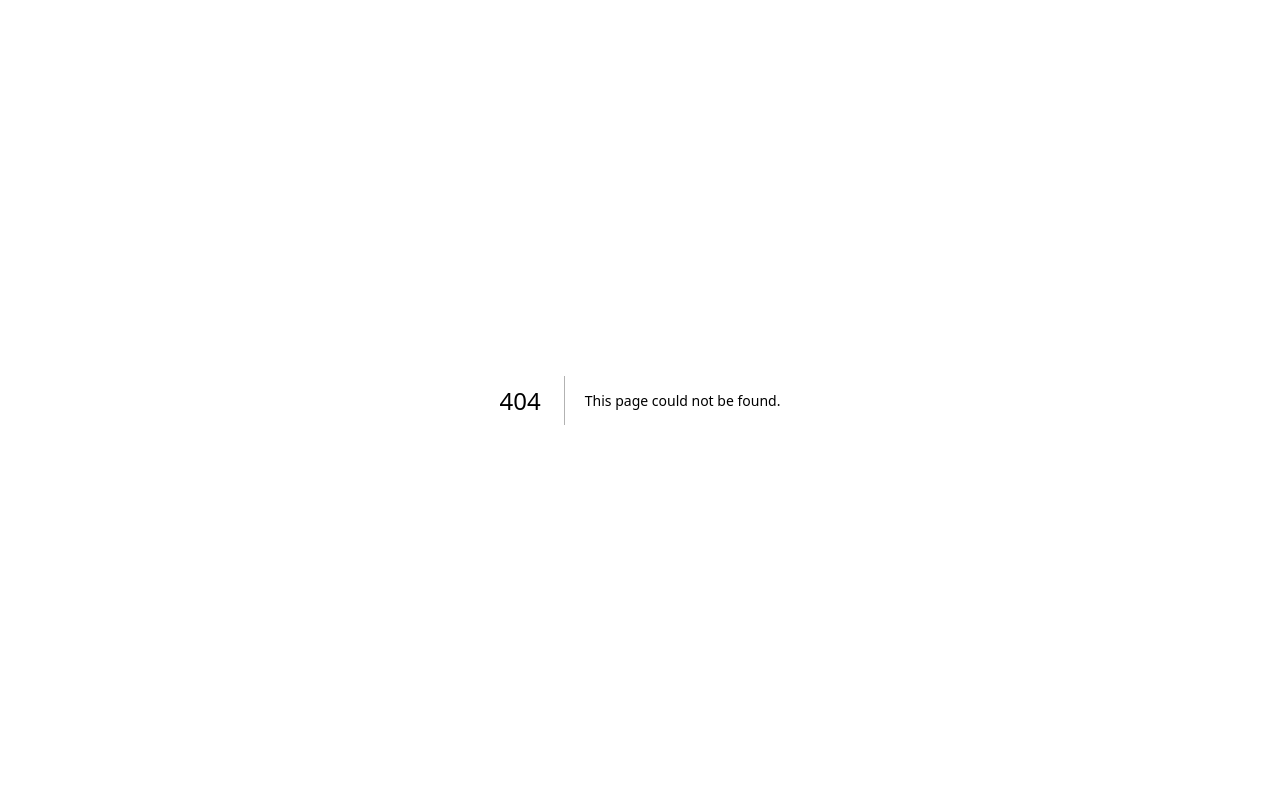
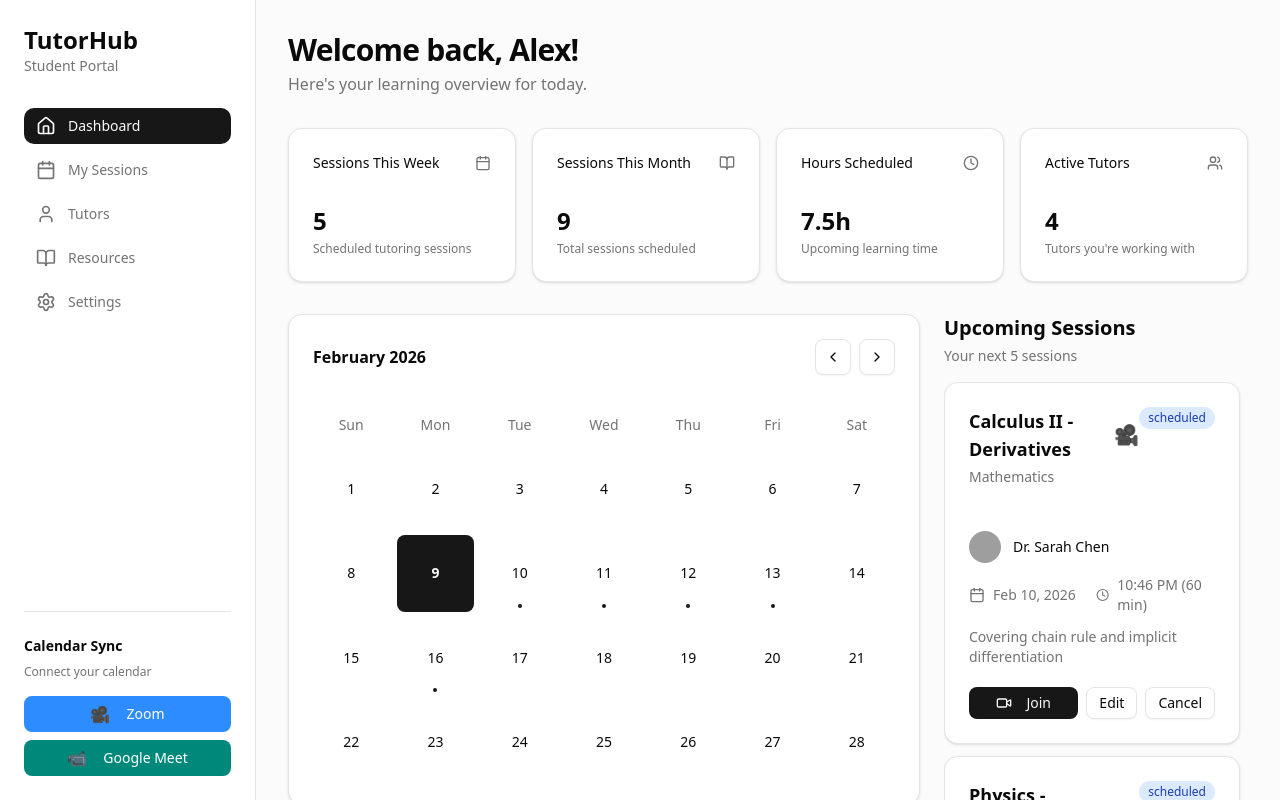
Before and after one commit to dot-enny/tutor-hub, a Next.js app: page /dashboard in a window 1280 px wide. Before the commit this address had no page. Shown: the top 800 px of the page. Built offline with nearby package versions, Linux system fonts and the light colour scheme; grey boxes are pictures that could not be loaded.

Commit message:
feat: implement initial dashboard page with sidebar, stats, calendar, and meeting platform sync functionality

```diff
--- /dev/null
+++ b/app/dashboard/page.tsx
@@ -0,0 +1,122 @@
+"use client";
+
+import { SessionCard } from "@/components/session-card";
+import { StatsCard } from "@/components/stats-card";
+import { DashboardSidebar } from "@/components/dashboard-sidebar";
+import { CalendarView } from "@/components/calendar-view";
+import { getDashboardStats, getUpcomingSessions, mockSessions, mockStudent } from "@/lib/mock-data";
+import { BookOpen, Calendar, Clock, Users } from "lucide-react";
+
+export default function DashboardPage() {
+    const stats = getDashboardStats();
+    const upcomingSessions = getUpcomingSessions();
+
+    const handleJoinSession = (sessionId: string) => {
+        console.log("Joining session:", sessionId);
+        // TODO: Open meeting link in new tab
+    };
+
+    const handleEditSession = (sessionId: string) => {
+        console.log("Editing session:", sessionId);
+        // TODO: Open edit dialog
+    };
+
+    const handleCancelSession = (sessionId: string) => {
+        console.log("Cancelling session:", sessionId);
+        // TODO: Show confirmation dialog
+    };
+
+    const handleDateSelect = (date: Date) => {
+        console.log("Selected date:", date);
+        // TODO: Filter sessions by date or navigate to sessions page
+    };
+
+    return (
+        <div className="flex min-h-screen bg-muted/40">
+            {/* Sidebar */}
+            <DashboardSidebar />
+
+            {/* Main Content */}
+            <div className="flex-1 ml-64">
+                <div className="p-8 space-y-8">
+                    {/* Header */}
+                    <div className="flex items-center justify-between">
+                        <div>
+                            <h1 className="text-3xl font-bold tracking-tight">
+                                Welcome back, {mockStudent.name.split(" ")[0]}!
+                            </h1>
+                            <p className="text-muted-foreground mt-1">
+                                Here&apos;s your learning overview for today.
+                            </p>
+                        </div>
+                    </div>
+
+                    {/* Stats Grid */}
+                    <div className="grid gap-4 md:grid-cols-2 lg:grid-cols-4">
+                        <StatsCard
+                            title="Sessions This Week"
+                            value={stats.sessionsThisWeek}
+                            icon={Calendar}
+                            description="Scheduled tutoring sessions"
+                        />
+                        <StatsCard
+                            title="Sessions This Month"
+                            value={stats.sessionsThisMonth}
+                            icon={BookOpen}
+                            description="Total sessions scheduled"
+                        />
+                        <StatsCard
+                            title="Hours Scheduled"
+                            value={`${stats.totalHoursScheduled}h`}
+                            icon={Clock}
+                            description="Upcoming learning time"
+                        />
+                        <StatsCard
+                            title="Active Tutors"
+                            value={stats.activeTutors}
+                            icon={Users}
+                            description="Tutors you're working with"
+                        />
+                    </div>
+
+                    {/* Main Content - Calendar and Upcoming Sessions */}
+                    <div className="grid gap-6 lg:grid-cols-3">
+                        {/* Calendar - Takes up 2 columns on large screens */}
+                        <div className="lg:col-span-2">
+                            <CalendarView sessions={mockSessions} onDateSelect={handleDateSelect} />
+                        </div>
+
+                        {/* Upcoming Sessions */}
+                        <div className="space-y-4">
+                            <div>
+                                <h2 className="text-xl font-semibold">Upcoming Sessions</h2>
+                                <p className="text-sm text-muted-foreground mt-1">
+                                    Your next {upcomingSessions.length} sessions
+                                </p>
+                            </div>
+                            <div className="space-y-3 max-h-[600px] overflow-y-auto pr-2">
+                                {upcomingSessions.length > 0 ? (
+                                    upcomingSessions.map((session) => (
+                                        <SessionCard
+                                            key={session.id}
+                                            session={session}
+                                            onJoin={() => handleJoinSession(session.id)}
+                                            onEdit={() => handleEditSession(session.id)}
+                                            onCancel={() => handleCancelSession(session.id)}
+                                        />
+                                    ))
+                                ) : (
+                                    <div className="text-center py-12 text-muted-foreground">
+                                        <Calendar className="h-12 w-12 mx-auto mb-4 opacity-50" />
+                                        <p>No upcoming sessions</p>
+                                        <p className="text-sm mt-2">Schedule a session to get started</p>
+                                    </div>
+                                )}
+                            </div>
+                        </div>
+                    </div>
+                </div>
+            </div>
+        </div>
+    );
+}
--- /dev/null
+++ b/components/dashboard-sidebar.tsx
@@ -0,0 +1,88 @@
+"use client";
+
+import Link from "next/link";
+import { usePathname } from "next/navigation";
+import { SyncButton } from "@/components/sync-button";
+import { Card } from "@/components/ui/card";
+import { Home, Calendar, BookOpen, Settings, User } from "lucide-react";
+import { cn } from "@/lib/utils";
+
+const navigationItems = [
+    {
+        name: "Dashboard",
+        href: "/dashboard",
+        icon: Home,
+    },
+    {
+        name: "My Sessions",
+        href: "/dashboard/sessions",
+        icon: Calendar,
+    },
+    {
+        name: "Tutors",
+        href: "/dashboard/tutors",
+        icon: User,
+    },
+    {
+        name: "Resources",
+        href: "/dashboard/resources",
+        icon: BookOpen,
+    },
+    {
+        name: "Settings",
+        href: "/dashboard/settings",
+        icon: Settings,
+    },
+];
+
+export function DashboardSidebar() {
+    const pathname = usePathname();
+
+    return (
+        <div className="fixed left-0 top-0 h-screen w-64 border-r bg-background p-6 flex flex-col">
+            {/* Logo/Brand */}
+            <div className="mb-8">
+                <h1 className="text-2xl font-bold">TutorHub</h1>
+                <p className="text-sm text-muted-foreground">Student Portal</p>
+            </div>
+
+            {/* Navigation */}
+            <nav className="flex-1 space-y-2">
+                {navigationItems.map((item) => {
+                    const isActive = pathname === item.href;
+                    const Icon = item.icon;
+
+                    return (
+                        <Link
+                            key={item.href}
+                            href={item.href}
+                            className={cn(
+                                "flex items-center gap-3 rounded-lg px-3 py-2 text-sm font-medium transition-colors",
+                                isActive
+                                    ? "bg-primary text-primary-foreground"
+                                    : "text-muted-foreground hover:bg-accent hover:text-accent-foreground"
+                            )}
+                        >
+                            <Icon className="h-5 w-5" />
+                            {item.name}
+                        </Link>
+                    );
+                })}
+            </nav>
+
+            {/* Sync Section */}
+            <div className="space-y-4 border-t pt-6">
+                <div>
+                    <h3 className="text-sm font-semibold mb-2">Calendar Sync</h3>
+                    <p className="text-xs text-muted-foreground mb-3">
+                        Connect your calendar
+                    </p>
+                </div>
+                <div className="space-y-2">
+                    <SyncButton platform="zoom" />
+                    <SyncButton platform="google-meet" />
+                </div>
+            </div>
+        </div>
+    );
+}
--- a/components/sync-button.tsx
+++ b/components/sync-button.tsx
@@ -47,7 +47,7 @@ export function SyncButton({ platform, onSync }: SyncButtonProps) {
         <Button
             onClick={handleSync}
             disabled={isLoading}
-            className={`${isConnected ? "bg-green-600 hover:bg-green-700" : config.color} text-white`}
+            className={`w-full ${isConnected ? "bg-green-600 hover:bg-green-700" : config.color} text-white`}
             variant={isConnected ? "default" : "default"}
         >
             {isLoading ? (
@@ -58,12 +58,12 @@ export function SyncButton({ platform, onSync }: SyncButtonProps) {
             ) : isConnected ? (
                 <>
                     <Check className="mr-2 h-4 w-4" />
-                    Connected to {config.name}
+                    {config.name}
                 </>
             ) : (
                 <>
-                    <span className="mr-2 text-lg">{config.icon}</span>
-                    Connect {config.name}
+                    <span className="mr-2 text-base">{config.icon}</span>
+                    {config.name}
                 </>
             )}
         </Button>
```
